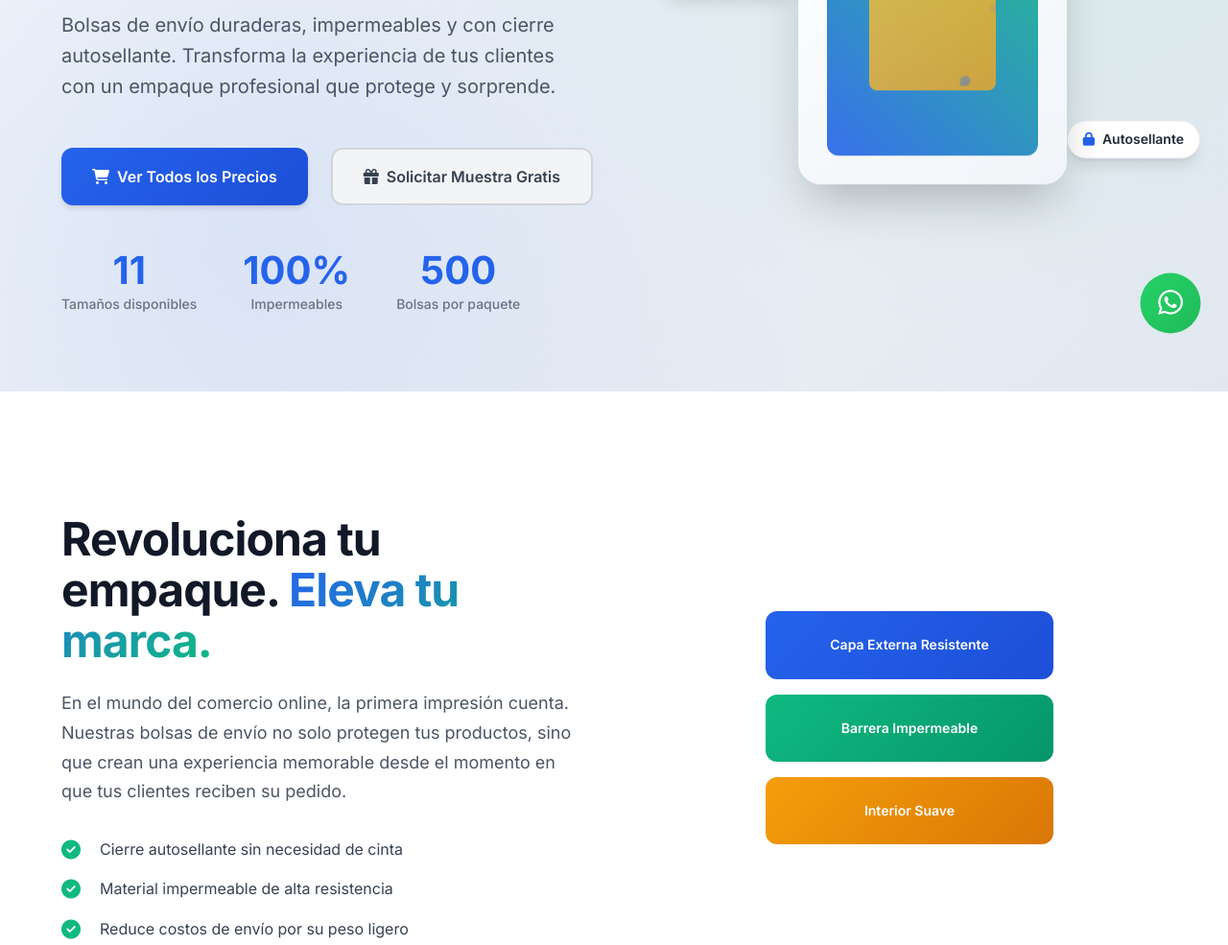
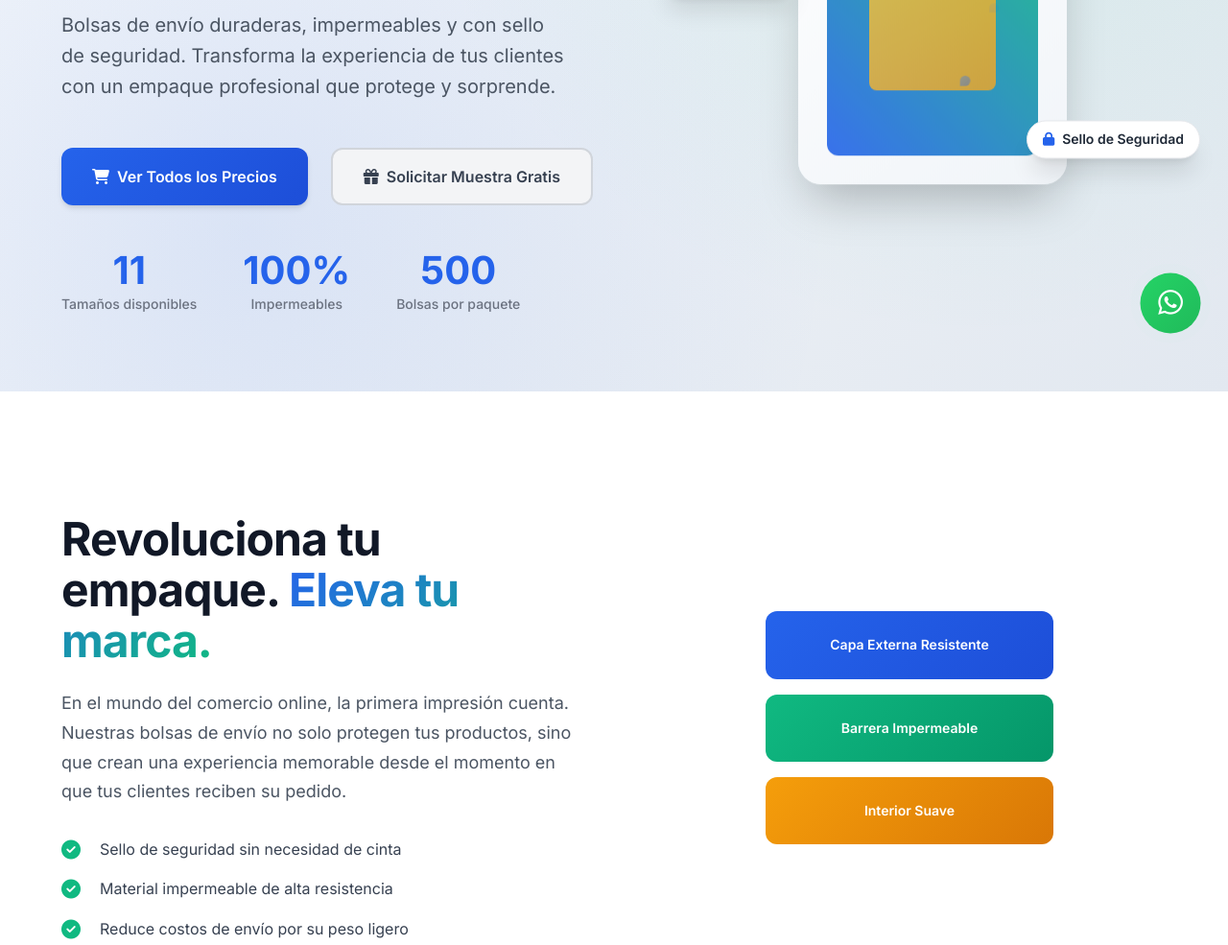
Before and after one commit to onick/fundas, a website: page index.html in a window 1280 px wide. Shown: the part 424-1409 px from the top of the page at 96% size. Drawn offline with Linux system fonts and the light colour scheme.

Commit message:
Cambiar 'autosellante' por 'sello de seguridad' y mejorar visibilidad de etiquetas
- Actualizar todos los textos de 'cierre autosellante' a 'sello de seguridad'
- Cambios en meta description, hero subtitle, badges y testimoniales
- Agregar z-index:15 a etiquetas .badge para mejor visibilidad
- Mejorar sombras de etiquetas flotantes (shadow-xl)
- Actualizar keywords en package.json
- Corregir problema de etiquetas ocultas en animaciones

```diff
--- a/assets/css/proland-style.css
+++ b/assets/css/proland-style.css
@@ -429,11 +429,12 @@ body {
     background: white;
     padding: var(--space-sm) var(--space-md);
     border-radius: var(--radius-full);
-    box-shadow: var(--shadow-lg);
+    box-shadow: var(--shadow-xl);
     font-size: 0.875rem;
     font-weight: var(--font-weight-semibold);
     animation: floatBadge 4s ease-in-out infinite;
     border: 1px solid var(--gray-200);
+    z-index: 15;
 }
 
 .badge i {
--- a/assets/css/style.css
+++ b/assets/css/style.css
@@ -578,10 +578,11 @@ body {
     background: white;
     padding: var(--space-sm) var(--space-md);
     border-radius: var(--border-radius-full);
-    box-shadow: var(--shadow-lg);
+    box-shadow: var(--shadow-xl);
     font-size: 0.875rem;
     font-weight: var(--font-weight-semibold);
     animation: floatBadge 4s ease-in-out infinite;
+    z-index: 15;
 }
 
 .badge i {
--- a/index.html
+++ b/index.html
@@ -4,7 +4,7 @@
     <meta charset="UTF-8">
     <meta name="viewport" content="width=device-width, initial-scale=1.0">
     <title>Empácame - Bolsas de Envío Profesionales</title>
-    <meta name="description" content="Bolsas de envío duraderas, impermeables y con cierre autosellante. Protección total para tus paquetes con presentación profesional.">
+    <meta name="description" content="Bolsas de envío duraderas, impermeables y con sello de seguridad. Protección total para tus paquetes con presentación profesional.">
 
     <!-- Fonts -->
     <link href="https://fonts.googleapis.com/css2?family=Inter:wght@300;400;500;600;700;800;900&display=swap" rel="stylesheet">
@@ -42,7 +42,7 @@
                     Protección Total para Tus Paquetes
                 </h1>
                 <p class="hero-subtitle">
-                    Bolsas de envío duraderas, impermeables y con cierre autosellante.
+                    Bolsas de envío duraderas, impermeables y con sello de seguridad.
                     Transforma la experiencia de tus clientes con un empaque profesional que protege y sorprende.
                 </p>
                 <div class="hero-buttons">
@@ -96,7 +96,7 @@
                         </div>
                         <div class="badge">
                             <i class="fas fa-lock"></i>
-                            <span>Autosellante</span>
+                            <span>Sello de Seguridad</span>
                         </div>
                     </div>
                 </div>
@@ -120,7 +120,7 @@
                     <div class="feature-list">
                         <div class="feature-item">
                             <i class="fas fa-check-circle"></i>
-                            <span>Cierre autosellante sin necesidad de cinta</span>
+                            <span>Sello de seguridad sin necesidad de cinta</span>
                         </div>
                         <div class="feature-item">
                             <i class="fas fa-check-circle"></i>
@@ -170,7 +170,7 @@
                     <div class="benefit-icon">
                         <i class="fas fa-magic"></i>
                     </div>
-                    <h3>Cierre Autosellante</h3>
+                    <h3>Sello de Seguridad</h3>
                     <p>Simplifica tu proceso de empaque. Sin cinta, sin complicaciones. Sellado permanente que garantiza seguridad total.</p>
                 </div>
                 <div class="benefit-card">
@@ -530,7 +530,7 @@
                         <i class="fas fa-quote-left"></i>
                     </div>
                     <p class="testimonial-text">
-                        "Excelente calidad y muy fáciles de usar. El cierre autosellante me ahorra mucho tiempo
+                        "Excelente calidad y muy fáciles de usar. El sello de seguridad me ahorra mucho tiempo
                         en el proceso de empaque. Sin duda las mejores bolsas que he probado."
                     </p>
                     <div class="testimonial-author">
--- a/package.json
+++ b/package.json
@@ -66,8 +66,8 @@
   },
   "meta": {
     "title": "Empácame - Envía con Confianza | Bolsas de Envío Profesionales",
-    "description": "Bolsas de envío duraderas, impermeables y con cierre autosellante. Protección total para tus paquetes con presentación profesional. ¡500 unidades disponibles!",
-    "keywords": "bolsas envío, empaque, República Dominicana, impermeable, autosellante, emprendedores, tienda online",
+    "description": "Bolsas de envío duraderas, impermeables y con sello de seguridad. Protección total para tus paquetes con presentación profesional. ¡500 unidades disponibles!",
+    "keywords": "bolsas envío, empaque, República Dominicana, impermeable, sello de seguridad, emprendedores, tienda online",
     "og:image": "assets/images/og-image.jpg",
     "og:url": "https://empacame.com",
     "twitter:card": "summary_large_image"
```
